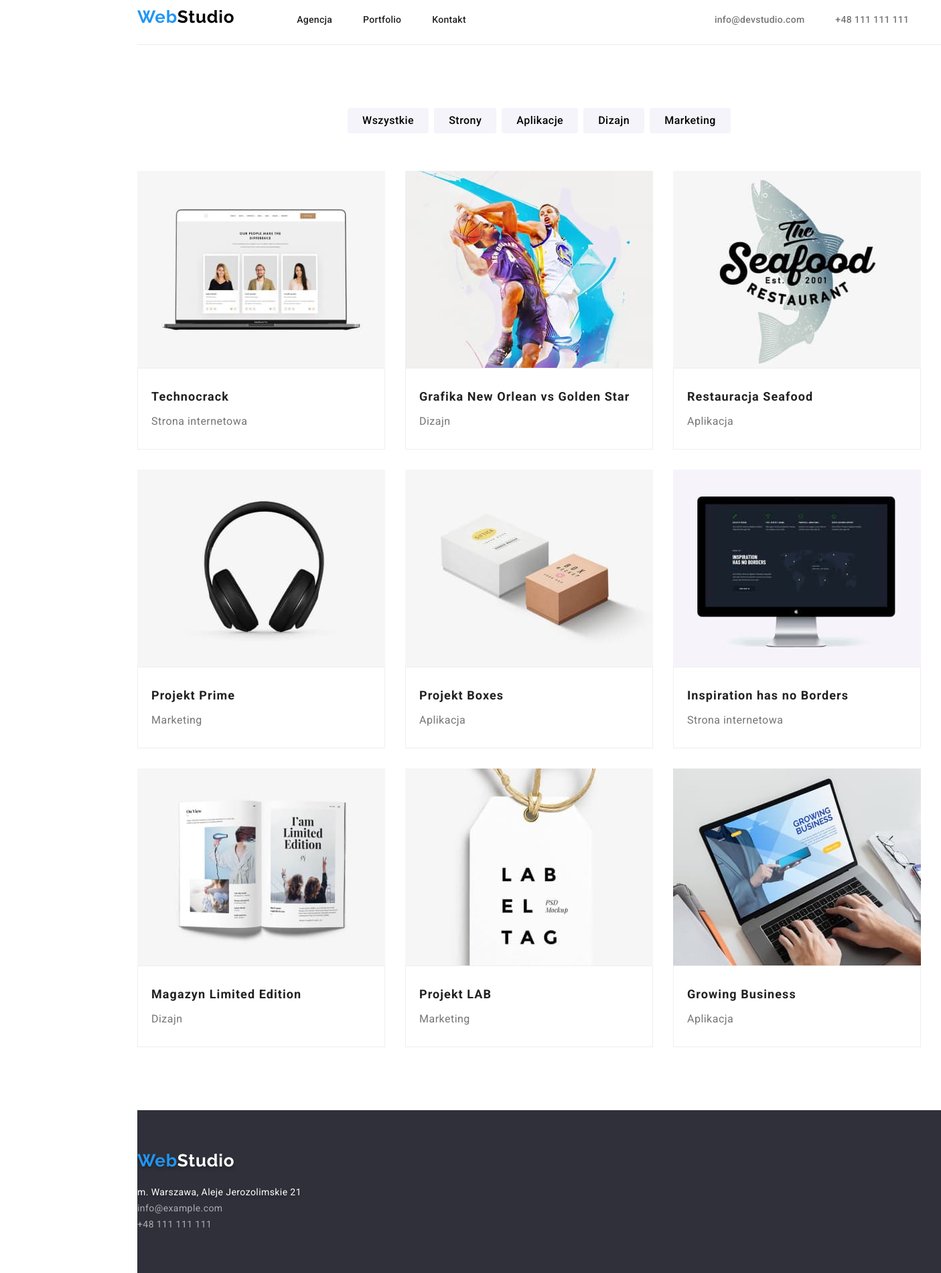
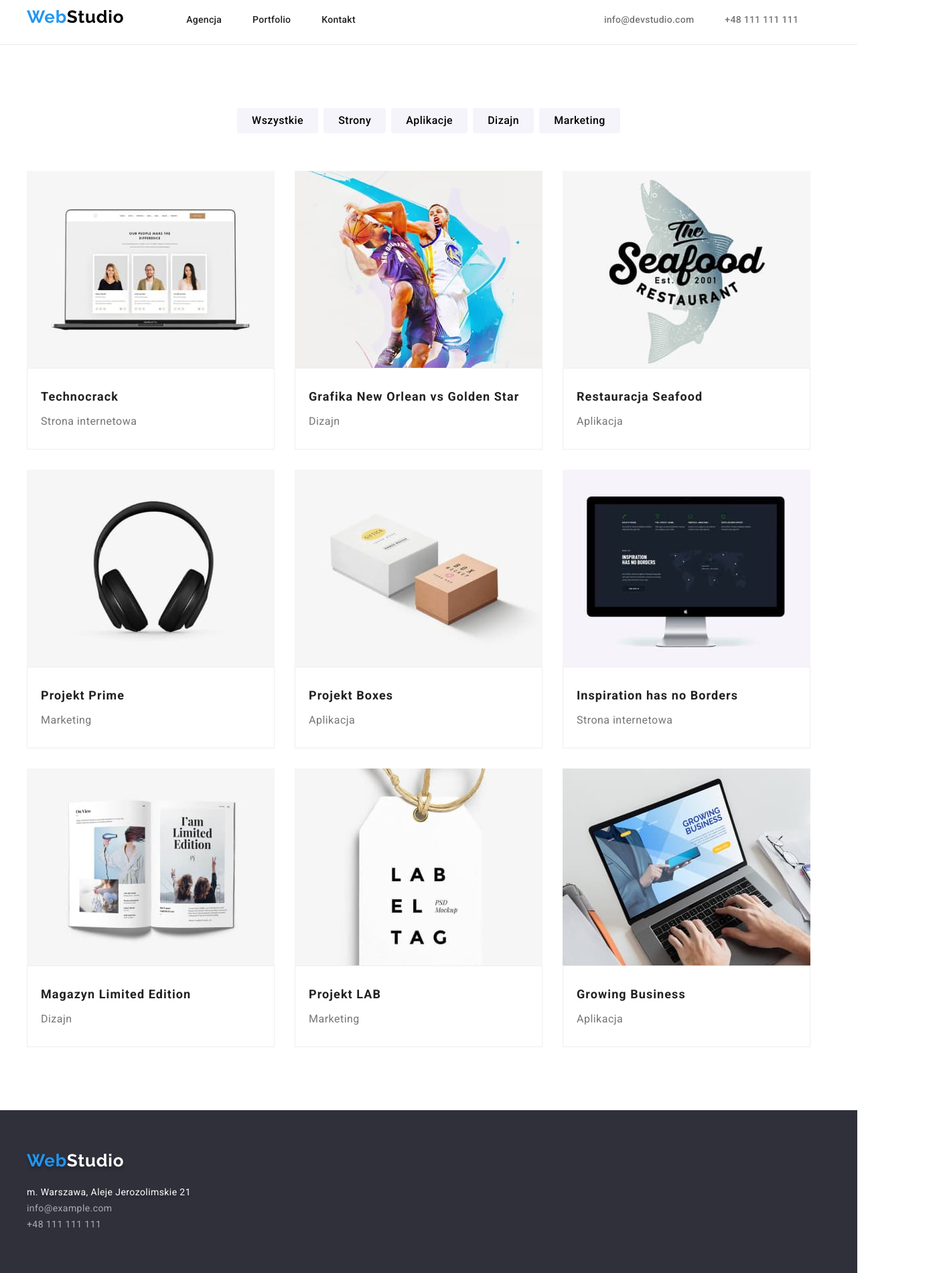
Before and after one commit to MateuszWoj-bit/goit-markup-hw-03-, a plain HTML site: page portfolio.html in a window 1280 px wide. Shown: the part 15-1915 px from the top of the page at 67% size, 1405 px wide, since content can reach past the window. Drawn offline with nearby package versions, Linux system fonts and the light colour scheme.

Commit message:
Zmiany zgodnie z komentarzem

```diff
--- a/css/styles.css
+++ b/css/styles.css
@@ -16,7 +16,7 @@
   padding: 0px;
 }
 .container {
-  margin: 0 205px;
+  margin: 0 auto;
   width: 1200px;
 }
 .section {
@@ -35,6 +35,17 @@ body {
 }
 button {
   cursor: pointer;
+}
+footer {
+  padding: 60px 0px;
+  background: var(--panetone-color);
+}
+header .container {
+  display: flex;
+  align-items: baseline;
+}
+img {
+  display: block;
 }
 li .link:hover,
 li .link:focus {
@@ -85,10 +96,7 @@ ul {
   letter-spacing: 0.03em;
   text-transform: uppercase;
 }
-.footer {
-  padding: 60px 0px;
-  background: var(--panetone-color);
-}
+
 .footer-address {
   font-style: normal;
   font-size: 14px;
@@ -128,10 +136,9 @@ ul {
 .lorem {
   margin-bottom: 10px;
 }
+
 .menu {
   padding: 25px 0px;
-  display: flex;
-  align-items: baseline;
   border-bottom: 1px solid var(--border-color);
 }
 .navigation {
@@ -217,7 +224,6 @@ ul {
 .team-list {
   margin-top: 50px;
   display: flex;
-  justify-content: center;
 }
 .team-list li:not(:first-child) {
   margin-left: 30px;
@@ -234,7 +240,7 @@ ul {
   padding: 200px 0px 280px;
   background: var(--panetone-color);
 }
-.tools > h2 {
+.tools h2 {
   font-weight: 900;
   font-size: 44px;
   line-height: 1.36;
@@ -243,7 +249,7 @@ ul {
   text-transform: uppercase;
   text-align: center;
 }
-.tools > button {
+.tools button {
   margin: auto;
   margin-top: 30px;
   padding: 10px 41px 10px 42px;
@@ -258,8 +264,8 @@ ul {
   border: none;
   border-radius: 4px;
 }
-.what-we-do > h2,
-.section > h2 {
+.what-we-do h2,
+.section h2 {
   font-size: 36px;
   line-height: 1.166;
   text-align: center;
@@ -268,7 +274,6 @@ ul {
 .what-we-do-list {
   margin-top: 50px;
   display: flex;
-  justify-content: center;
 }
 .what-we-do-list li:not(:first-child) {
   margin-left: 30px;
--- a/portfolio.html
+++ b/portfolio.html
@@ -18,8 +18,8 @@
     />
   </head>
   <body>
-    <header class="container">
-      <section class="menu">
+    <header class="menu">
+      <div class="container">
         <h1 class="logo">
           <a href="./index.html" class="link"><span class="blue">Web</span>Studio</a>
         </h1>
@@ -36,11 +36,10 @@
           </li>
           <li><a href="tel:+48111111111" class="link">+48 111 111 111</a></li>
         </ul>
-      </section>
+      </div>
     </header>
-    <main class="container">
-      <div class="section">
-        <div class="portfolio">
+    <main>
+      <div class="container section portfolio">
         <ul class="portfolio-list">
           <li><button type="button">Wszystkie</button></li>
           <li><button type="button">Strony</button></li>
@@ -93,12 +92,7 @@
           </li>
           <li class="portfolio-content-list">
             <figure class="portfolio-content-figure">
-                <img
-                  src="./images/Project-4.jpg"
-                  alt="Słuchawki nauszne"
-                  width="370"
-                  height="294"
-                />
+              <img src="./images/Project-4.jpg" alt="Słuchawki nauszne" width="370" height="294" />
               <figcaption class="portfolio-caption">
                 Projekt Prime
                 <p><span class="grey">Marketing</span></p>
@@ -177,10 +171,9 @@
           </li>
         </ul>
       </div>
-      </div>
     </main>
-    <footer class="container">
-      <section class="footer">
+    <footer>
+      <div class="container">
         <h2 class="footer-logo">
           <a href="./index.html" class="link"
             ><span class="blue">Web</span><span class="white">Studio</span></a
@@ -193,7 +186,7 @@
             <li><a href="tel:+48111111111" class="link-footer">+48 111 111 111</a></li>
           </ul>
         </address>
-      </section>
+      </div>
     </footer>
   </body>
 </html>
```
Also changed, not shown: index.html (+16 -8 lines). Lines whose indentation alone changed are shown as unchanged.
